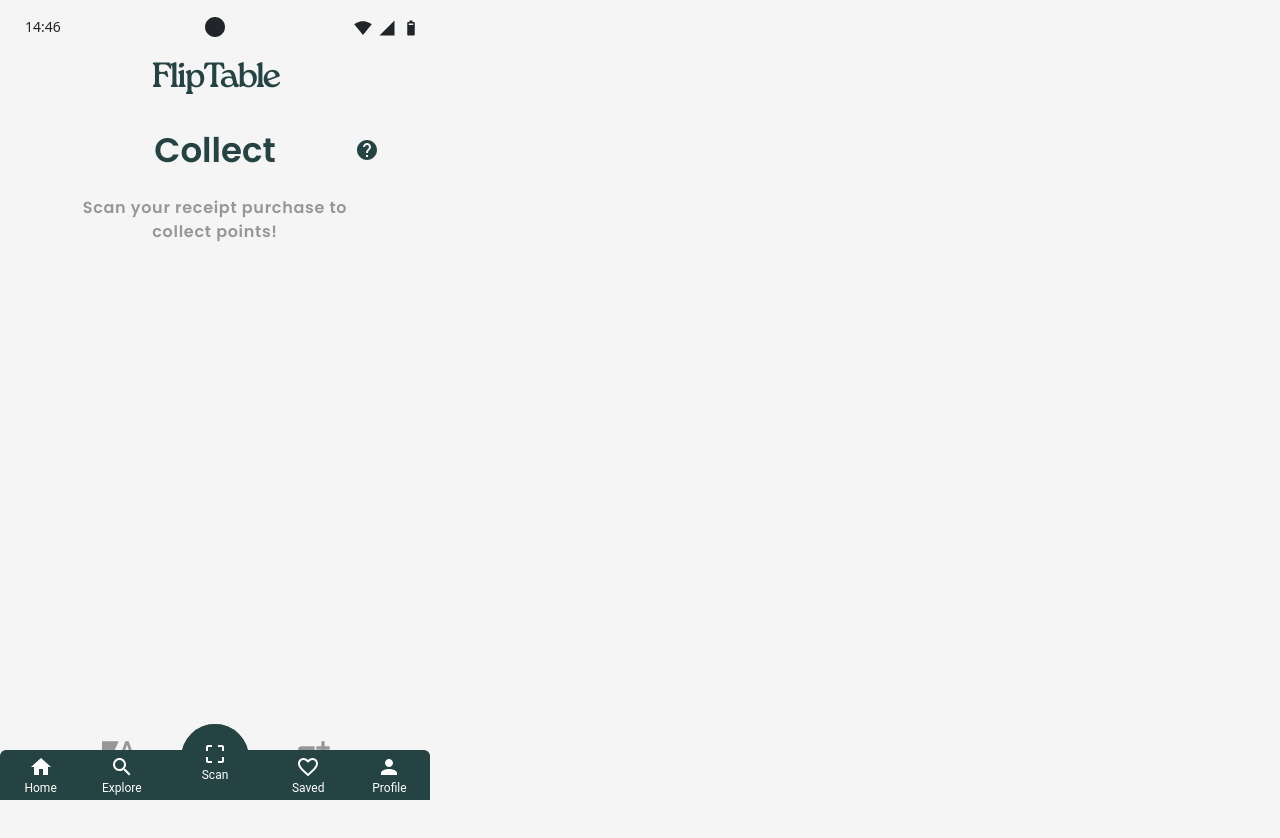
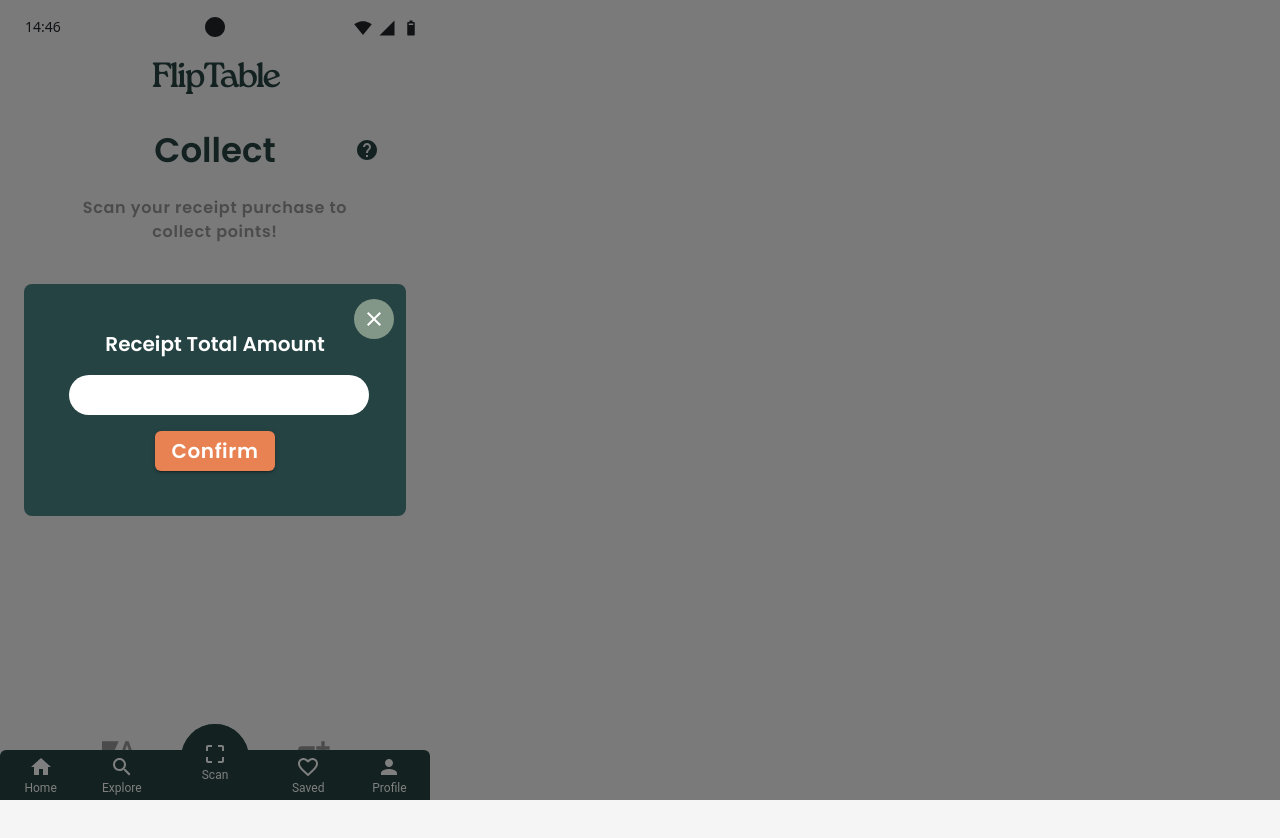
Before and after one commit to sei43-projectFlipTable/FlipTable, a React (Vite) app in the folder front-end/: page /scan in a window 1280 px wide. Shown: the top 838 px of the page. Built offline with nearby package versions, Linux system fonts and the light colour scheme; no server answers.

Commit message:
collect prompt css up
no function

```diff
--- a/front-end/src/pages/ScanPage.jsx
+++ b/front-end/src/pages/ScanPage.jsx
@@ -3,9 +3,10 @@ import PhoneTopBar from "../components/PhoneTopBar";
 import AppHeader from "../components/AppHeader";
 import { Link, useLocation } from "react-router-dom";
 import HelpIcon from "@mui/icons-material/Help";
-import { Box, Button, Modal, Typography } from "@mui/material";
+import { Box, Button, Modal, IconButton } from "@mui/material";
 import NavBar from "../components/NavBar";
 import styles from "./css/ScanBody.module.css";
+import CloseIcon from "@mui/icons-material/Close";
 import FlashAutoIcon from "@mui/icons-material/FlashAuto";
 import PhotoCameraIcon from "@mui/icons-material/PhotoCamera";
 import AddPhotoAlternateIcon from "@mui/icons-material/AddPhotoAlternate";
@@ -16,10 +17,16 @@ function ScanPage() {
   const [img, setImg] = useState(null);
   const location = useLocation();
   const [showModal, setShowModal] = useState(location.state?.promptScanCollect || false);
+  const [showCollection, setShowCollection] = useState(true);
 
   const handleClose = (e, r) => {
     if (r == "backdropClick") return;
     else setShowModal(false);
+  };
+
+  const handleCollectionClose = (e, r) => {
+    if (r == "backdropClick") return;
+    else setShowCollection(false);
   };
 
   const videoConstraints = {
@@ -31,7 +38,6 @@ function ScanPage() {
     const imageSrc = webcamRef.current.getScreenshot(); //returns base64 encoded string
     saveImg(imageSrc);
     setImg(imageSrc);
-    // console.log("img is", imageSrc);
   }, [webcamRef]);
 
   const style = {
@@ -48,6 +54,24 @@ function ScanPage() {
     fontWeight: 700,
     spacing: "1px",
     outline: 0,
+  };
+
+  const collectionStyle = {
+    position: "absolute",
+    textAlign: "center",
+    width: "382px",
+    height: "232px",
+    left: "24px",
+    borderRadius: "8px",
+    bgcolor: "#264343",
+    p: "45px",
+    fontSize: "20px",
+    fontFamily: "Poppins",
+    color: "#FFFFFF",
+    fontWeight: 700,
+    spacing: "1px",
+    outline: 0,
+    alignItems: "center",
   };
 
   const saveImg = async (img) => {
@@ -68,6 +92,7 @@ function ScanPage() {
 
   return (
     <>
+      {/* scan page modal */}
       <Modal
         open={showModal}
         onClose={handleClose}
@@ -114,12 +139,46 @@ function ScanPage() {
                 fontFamily: "Poppins",
                 color: "white",
                 fontWeight: 700,
-                textShadow: "none",
               }}
             >
               Redeem Cash
             </Button>
           </Link>
+        </Box>
+      </Modal>
+
+      {/* collect modal */}
+      <Modal
+        open={showCollection}
+        onClose={handleCollectionClose}
+        aria-labelledby="collection-modal"
+        aria-describedby="collection-modal"
+        sx={{
+          display: "flex",
+          alignItems: "center",
+        }}
+      >
+        <Box sx={collectionStyle}>
+          <IconButton sx={{ bgcolor: "#839788", position: "absolute", right: "12px", top: "15px" }}>
+            <CloseIcon sx={{ color: "white", fontWeight: 700 }} />
+          </IconButton>
+          <p>Receipt Total Amount</p>
+          <input id={styles.collectAmt} type="number" min={1} max={4} outline={0}></input>
+          <Button
+            variant="contained"
+            sx={{
+              textTransform: "none",
+              width: "120px",
+              height: "40px",
+              borderRadius: "6px",
+              backgroundColor: "#E88252",
+              fontSize: "20px",
+              fontFamily: "Poppins",
+              fontWeight: 700,
+            }}
+          >
+            Confirm
+          </Button>
         </Box>
       </Modal>
 
--- a/front-end/src/pages/css/ScanBody.module.css
+++ b/front-end/src/pages/css/ScanBody.module.css
@@ -68,3 +68,16 @@
   border-radius: 50%;
   background-color: transparent;
 }
+
+#collectAmt {
+  width: 300px;
+  height: 40px;
+  border-radius: 20px;
+  background-color: white;
+  text-align: center;
+  border: none;
+  color: #264343;
+  margin-bottom: 16px;
+  font-size: 16px;
+  line-height: 24px;
+}
```
